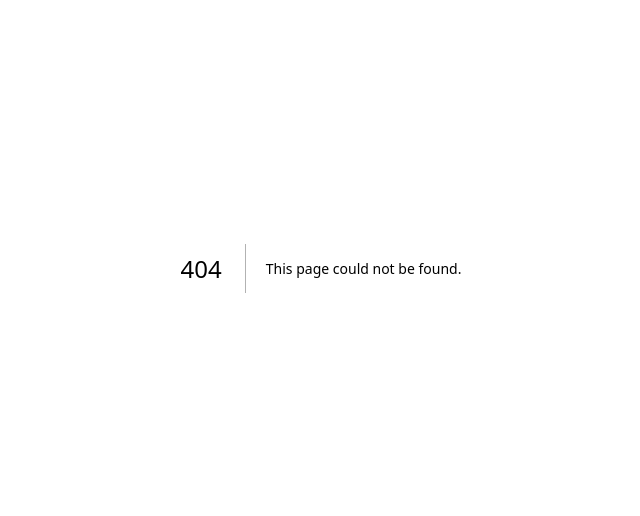
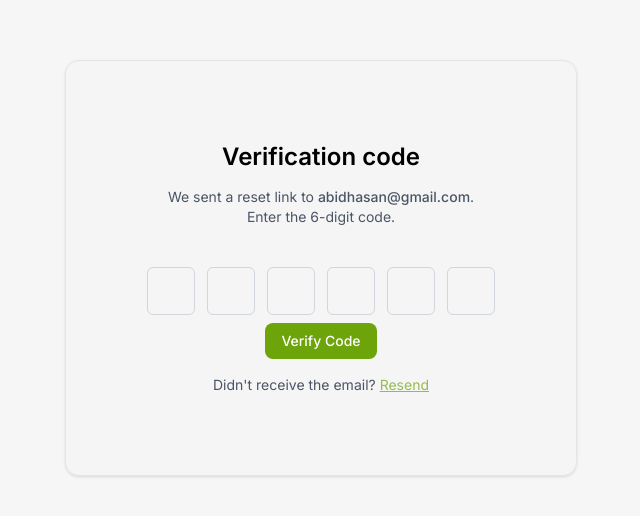
Before and after one commit to julfiker755/pricepal-dashboard, a Next.js app: page /otp-verification in a window 1280 px wide. Before the commit this address had no page. Shown: the part 132-648 px from the top of the page, without its empty margins (319-959 px from the left). Built offline with nearby package versions, Linux system fonts and the light colour scheme.

Commit message:
folder name is not change bug fixed

```diff
--- /dev/null
+++ b/src/app/(Auth)/forgot-password/page.js
@@ -0,0 +1,54 @@
+"use client"
+import Form from "@/components/reuseable/from";
+import { FromInput } from "@/components/reuseable/from-input";
+import { emailSchema } from "@/components/schema";
+import { Button } from "@/components/ui/button";
+import { Card, CardContent, CardHeader } from "@/components/ui/card";
+import { zodResolver } from "@hookform/resolvers/zod";
+import { useRouter } from "next/navigation";
+import { useForm } from "react-hook-form";
+
+
+
+
+export default function ForgotPassword() {
+  const router=useRouter()
+  const from = useForm({
+    resolver: zodResolver(emailSchema),
+    defaultValues: {
+      email: ""
+    },
+  });
+
+  const handleSubmit = async (values) => {
+    console.log("Login form:", values);
+    router.push("/otp-verification")
+  };
+
+  return (
+    <div className="min-h-screen flex items-center justify-center p-4">
+      <Card className="w-full bg-[#636363]/0.5 max-w-lg py-20">
+        <CardHeader className="space-y-2 text-center pb-4">
+          <h1 className="text-2xl font-semibold text-black">Forgot password ?</h1>
+        </CardHeader>
+        <CardContent>
+          <Form className="space-y-4" from={from} onSubmit={handleSubmit}>
+            <FromInput
+              className="bg-[#636363]/0.5 border"
+              label="Email"
+              stylelabel="text-[#636363]"
+              name="email"
+              placeholder="Enter your Email"
+            />
+
+             <div className="flex justify-center">
+               <Button variant={"main"} className="rounded-sm"> Send Code</Button>
+             </div>
+
+
+          </Form>
+        </CardContent>
+      </Card>
+    </div>
+  );
+}
--- /dev/null
+++ b/src/app/(Auth)/otp-verification/page.js
@@ -0,0 +1,75 @@
+"use client"
+import { Button } from "@/components/ui/button";
+import { Card, CardContent, CardHeader } from "@/components/ui/card";
+import { Input } from "@/components/ui/input";
+import { useRouter } from "next/navigation";
+import { useState } from "react";
+
+
+export default function Verification() {
+  const router=useRouter()
+  const [code, setCode] = useState(Array(6).fill(""));
+  const [error, setError] = useState("");
+
+  const handleChange = (val, i) => {
+    if (!/^\d?$/.test(val)) return;
+    const updated = [...code];
+    updated[i] = val;
+    setCode(updated);
+  };
+
+  const handleVerify = () => {
+    const joined = code.join("");
+    if (joined.length < 6 || code.includes("")) {
+      setError("Please enter all 6 digits.");
+
+    } else {
+      setError("");
+      console.log("Verifying:", joined);
+      // Verification logic here
+       router.push("/set-password")
+    }
+  };
+
+  return (
+    <div className="min-h-screen flex items-center justify-center p-4">
+      <Card className="w-full max-w-lg py-20 bg-[#636363]/0.5">
+        <CardHeader className="text-center space-y-2 pb-4">
+          <h1 className="text-2xl font-semibold text-black">Verification code</h1>
+          <p className="text-sm text-gray-600 max-w-xs mx-auto">
+            We sent a reset link to <span className="font-medium">abidhasan@gmail.com</span>. Enter the 6-digit code.
+          </p>
+        </CardHeader>
+
+        <CardContent>
+          <div className="flex justify-center space-x-3 mb-2">
+            {code.map((d, i) => (
+              <Input
+                key={i}
+                type="text"
+                inputMode="numeric"
+                maxLength={1}
+                value={d}
+                onChange={(e) => handleChange(e.target.value, i)}
+                className="w-12 h-12 text-center text-lg font-medium border-gray-300"
+              />
+            ))}
+          </div>
+
+          {error && <p className="text-red-500 text-sm text-center mb-4">{error}</p>}
+
+          <div className="flex justify-center">
+            <Button variant="main" onClick={handleVerify}>Verify Code</Button>
+          </div>
+
+          <p className="text-sm text-center text-gray-600 mt-4">
+            Didn&apos;t receive the email?{" "}
+            <button onClick={() => console.log("Resend")} className="text-primary/70 underline cursor-pointer">
+              Resend
+            </button>
+          </p>
+        </CardContent>
+      </Card>
+    </div>
+  );
+}
```
